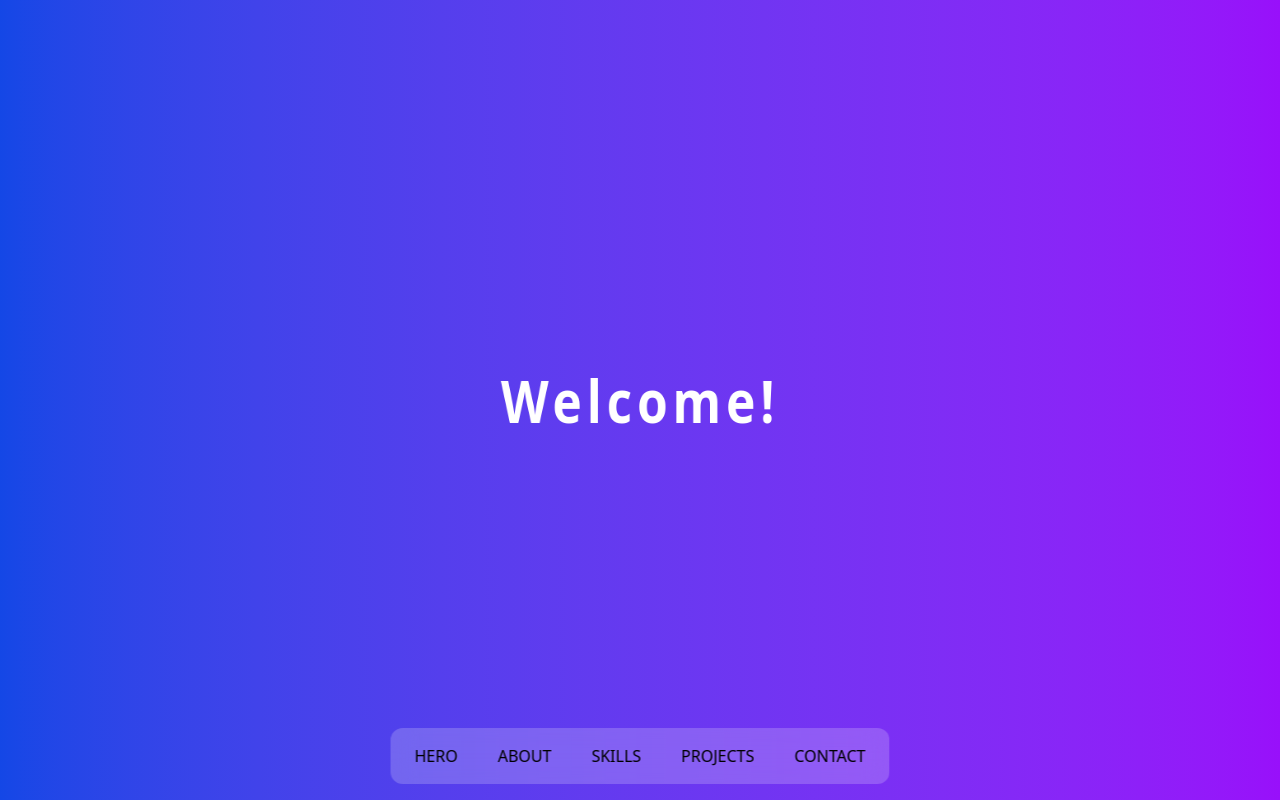
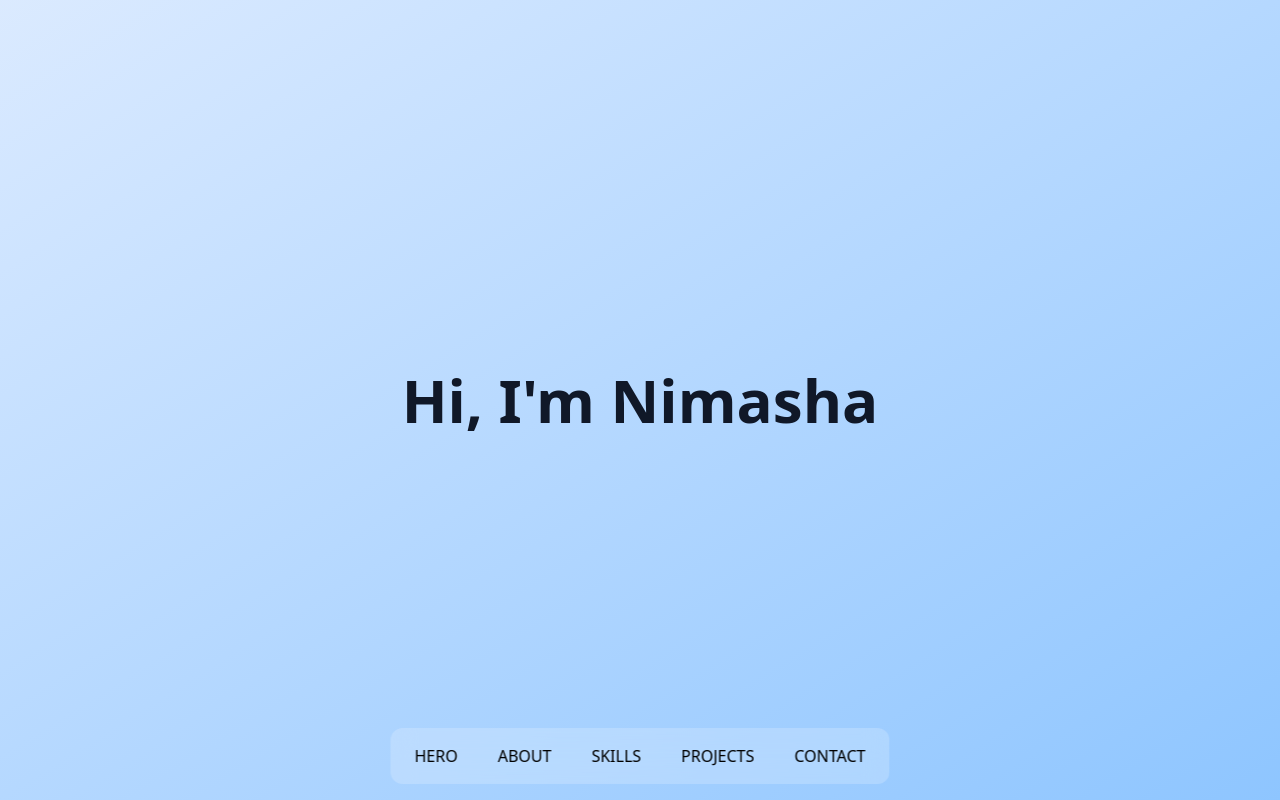
Before and after one commit to nimashashehani123/My-Portfolio, a React (Vite) app: page / in a window 1280 px wide. Built offline with nearby package versions, Linux system fonts and the light colour scheme.

Commit message:
scrollbar-hidden

```diff
--- a/package.json
+++ b/package.json
@@ -13,7 +13,8 @@
     "framer-motion": "^12.23.12",
     "react": "^19.1.1",
     "react-dom": "^19.1.1",
-    "react-icons": "^5.5.0"
+    "react-icons": "^5.5.0",
+    "react-tsparticles": "^2.12.2"
   },
   "devDependencies": {
     "@eslint/js": "^9.33.0",
--- a/src/App.tsx
+++ b/src/App.tsx
@@ -11,14 +11,17 @@ import useHorizontalScroll from "./hooks/useHorizontalScroll";
 const App: React.FC = () => {
     useHorizontalScroll();
     return (
-        <div className="relative w-screen h-screen overflow-x-auto flex snap-x snap-mandatory scroll-smooth">
+        <div className="relative w-screen h-screen overflow-x-auto flex flex-nowrap snap-x snap-mandatory scroll-smooth scrollbar-hide">
             <Navbar />
-            <section className="min-w-screen h-screen snap-start"><Hero /></section>
-            <section className="min-w-screen h-screen snap-start"><About /></section>
-            <section className="min-w-screen h-screen snap-start"><Skills /></section>
-            <section className="min-w-screen h-screen snap-start"><Projects /></section>
-            <section className="min-w-screen h-screen snap-start"><Contact /></section>
+            <main className="flex flex-nowrap">
+                <section className="min-w-screen h-screen snap-start"><Hero /></section>
+                <section className="min-w-screen h-screen snap-start"><About /></section>
+                <section className="min-w-screen h-screen snap-start"><Skills /></section>
+                <section className="min-w-screen h-screen snap-start"><Projects /></section>
+                <section className="min-w-screen h-screen snap-start"><Contact /></section>
+            </main>
         </div>
+
     );
 };
 
--- a/src/sections/Hero.tsx
+++ b/src/sections/Hero.tsx
@@ -1,26 +1,20 @@
-import React, { useEffect, useRef } from "react";
-import { motion, useAnimation } from "framer-motion";
+import React from "react";
+import Particles from "react-tsparticles";
+
 
 const Hero: React.FC = () => {
-    const controls = useAnimation();
-    const ref = useRef<HTMLDivElement>(null);
-
-    useEffect(() => {
-        controls.start({
-            rotateY: [0, 360],
-            transition: { duration: 5, repeat: Infinity, ease: "linear" },
-        });
-    }, [controls]);
-
     return (
-        <div className="w-full h-full flex items-center justify-center bg-gradient-to-r from-blue-700 to-purple-600 perspective-1000">
-            <motion.h1
-                ref={ref}
-                animate={controls}
-                className="text-6xl font-extrabold text-white tracking-widest"
-            >
-                Welcome!
-            </motion.h1>
+        <div className="h-screen w-screen relative flex items-center justify-center bg-gradient-to-br from-blue-100 to-blue-300">
+            <Particles
+                options={{
+                    particles: { number: { value: 50 }, size: { value: 3 }, move: { speed: 1 } },
+                    interactivity: { events: { onhover: { enable: true, mode: "repulse" } } },
+                }}
+                className="absolute inset-0"
+            />
+            <h1 className="text-6xl font-extrabold text-gray-900 relative z-10">
+                Hi, I'm Nimasha
+            </h1>
         </div>
     );
 };
```
Also changed, not shown: 1 other file (tests, documents, lock files or other folders).
